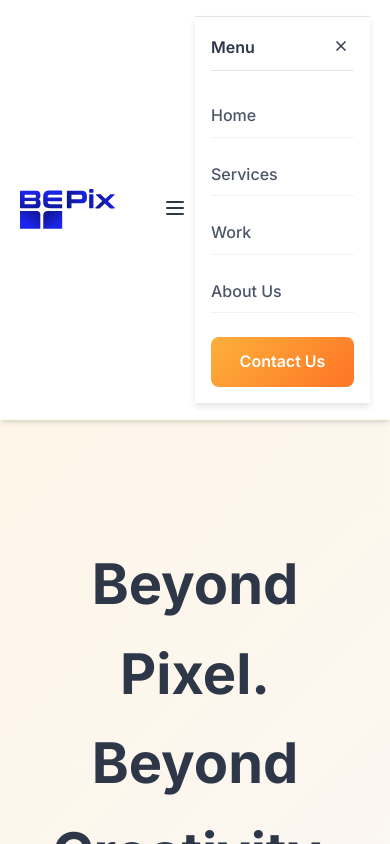
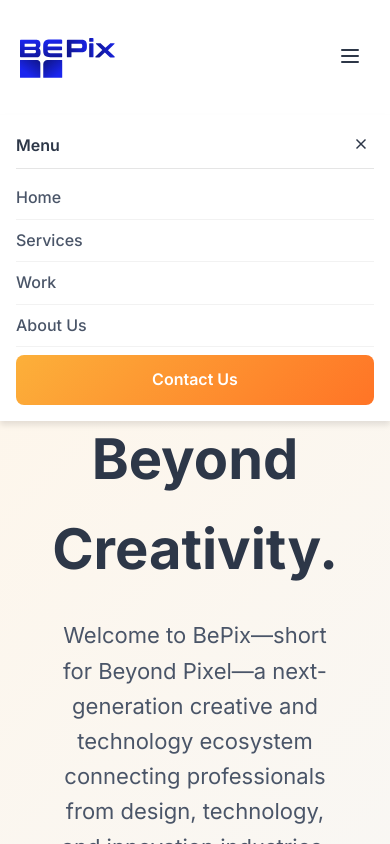
Before and after one commit to bepixcorp/bepix-nextjs, a Next.js app: page / in a window 390 px wide. Both pictures are taken after a click on the button 350 px from the left and 57 px from the top of the page. Shown: the top 844 px of the page. Built offline with nearby package versions, Linux system fonts and the light colour scheme.

Commit message:
Fix mobile menu full-width alignment and positioning

```diff
--- a/components/Navigation.tsx
+++ b/components/Navigation.tsx
@@ -23,7 +23,8 @@ export default function Navigation() {
           padding: '1.25rem 0',
           maxWidth: '1200px',
           margin: '0 auto',
-          width: '100%'
+          width: '100%',
+          position: 'relative'
         }}>
           <Link href="/" style={{
             textDecoration: 'none',
@@ -130,19 +131,22 @@ export default function Navigation() {
         {/* Mobile Menu */}
         {isMenuOpen && (
           <div style={{
-            display: 'block',
-            padding: '1rem 0',
-            borderTop: '1px solid rgba(0, 0, 0, 0.1)',
+            position: 'absolute',
+            top: '100%',
+            left: '0',
+            right: '0',
             background: 'white',
             boxShadow: '0 4px 6px rgba(0, 0, 0, 0.1)',
-            width: '100%'
+            zIndex: '1000',
+            width: '100vw',
+            marginLeft: 'calc(-50vw + 50%)'
           }}>
             <div style={{
               display: 'flex',
               flexDirection: 'column',
-              gap: '1rem',
+              gap: '0',
               width: '100%',
-              padding: '0 1rem'
+              padding: '1rem'
             }}>
               {/* Mobile Menu Header */}
               <div style={{
```
